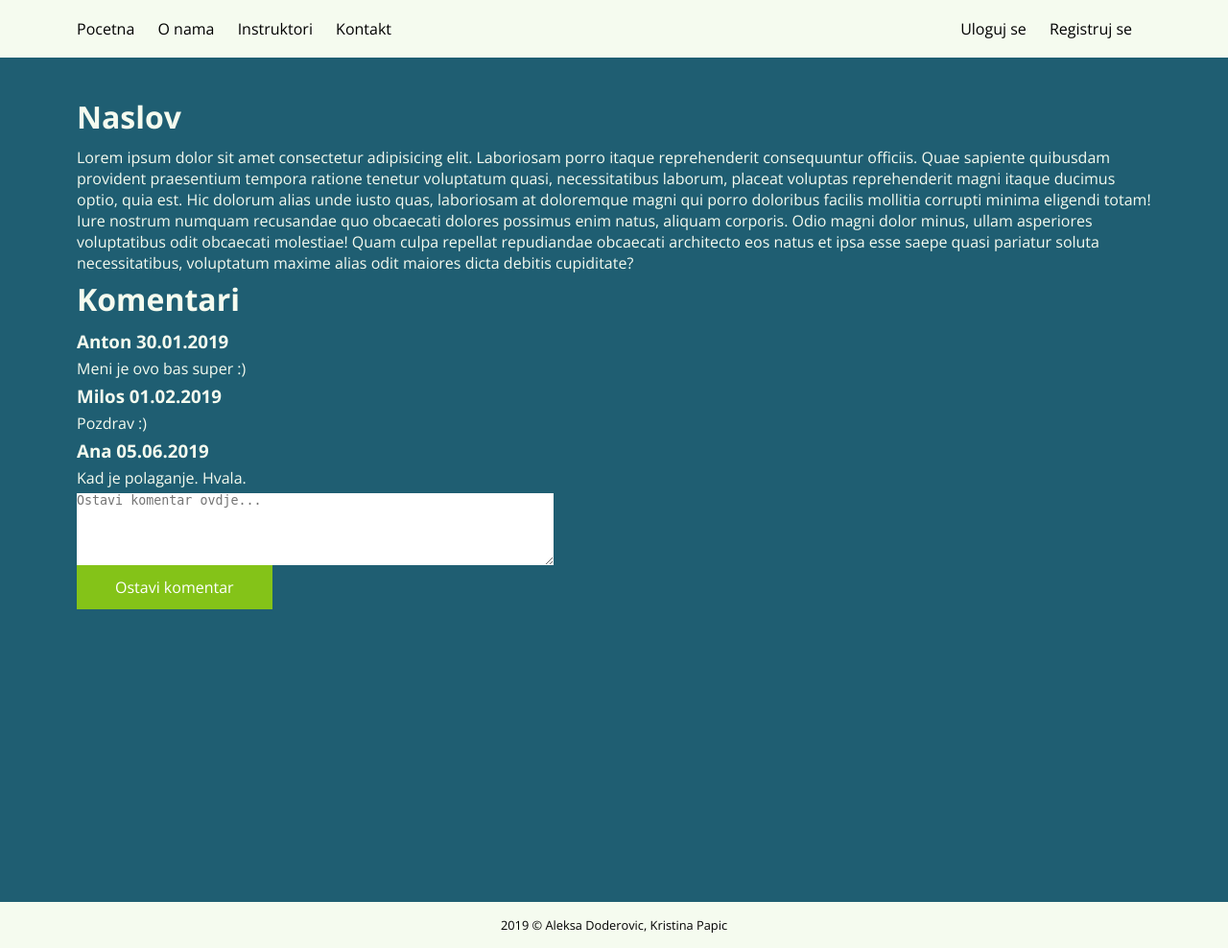
After one commit to Doder/autoskola, a PHP site: page /post.php in a window 1280 px wide. The commit adds this page. Shown: the whole page at 96% size. Run offline with PHP 8.4, Linux system fonts and the light colour scheme.

Commit message:
add post page

```diff
--- a/css/style.css
+++ b/css/style.css
@@ -93,6 +93,7 @@ footer{
     width: 400px;
     border: 1px solid rgba(0, 0, 0, .5);
     border-radius: 3px;
+    color: black;
 }
 
 .login-box input{
--- /dev/null
+++ b/post.php
@@ -0,0 +1,32 @@
+<?php include('header.php') ?>
+<main class="main-padding main-margins">
+    <div>
+        <h1>Naslov</h1>
+        <p>Lorem ipsum dolor sit amet consectetur adipisicing elit. Laboriosam porro itaque reprehenderit consequuntur officiis. Quae sapiente quibusdam provident praesentium tempora ratione tenetur voluptatum quasi, necessitatibus laborum, placeat voluptas reprehenderit magni itaque ducimus optio, quia est. Hic dolorum alias unde iusto quas, laboriosam at doloremque magni qui porro doloribus facilis mollitia corrupti minima eligendi totam! Iure nostrum numquam recusandae quo obcaecati dolores possimus enim natus, aliquam corporis. Odio magni dolor minus, ullam asperiores voluptatibus odit obcaecati molestiae! Quam culpa repellat repudiandae obcaecati architecto eos natus et ipsa esse saepe quasi pariatur soluta necessitatibus, voluptatum maxime alias odit maiores dicta debitis cupiditate?</p>
+    </div>
+    <div>
+        <h1>Komentari</h1>
+        <div>
+            <div>
+                <h3>Anton 30.01.2019</h3>
+                <p>Meni je ovo bas super :)</p>
+            </div>
+
+            <div>
+                <h3>Milos 01.02.2019</h3>
+                <p>Pozdrav :)</p>
+            </div>
+
+            <div>
+                <h3>Ana 05.06.2019</h3>
+                <p>Kad je polaganje. Hvala.</p>
+            </div>
+
+        </div>
+        <textarea placeholder="Ostavi komentar ovdje..." name="comment" id="comment" cols="60" rows="5"></textarea>
+        <br>
+        <a href="#" class="read-more">Ostavi komentar</a>
+    </div>
+
+</main>
+<?php include('footer.php') ?>
```
